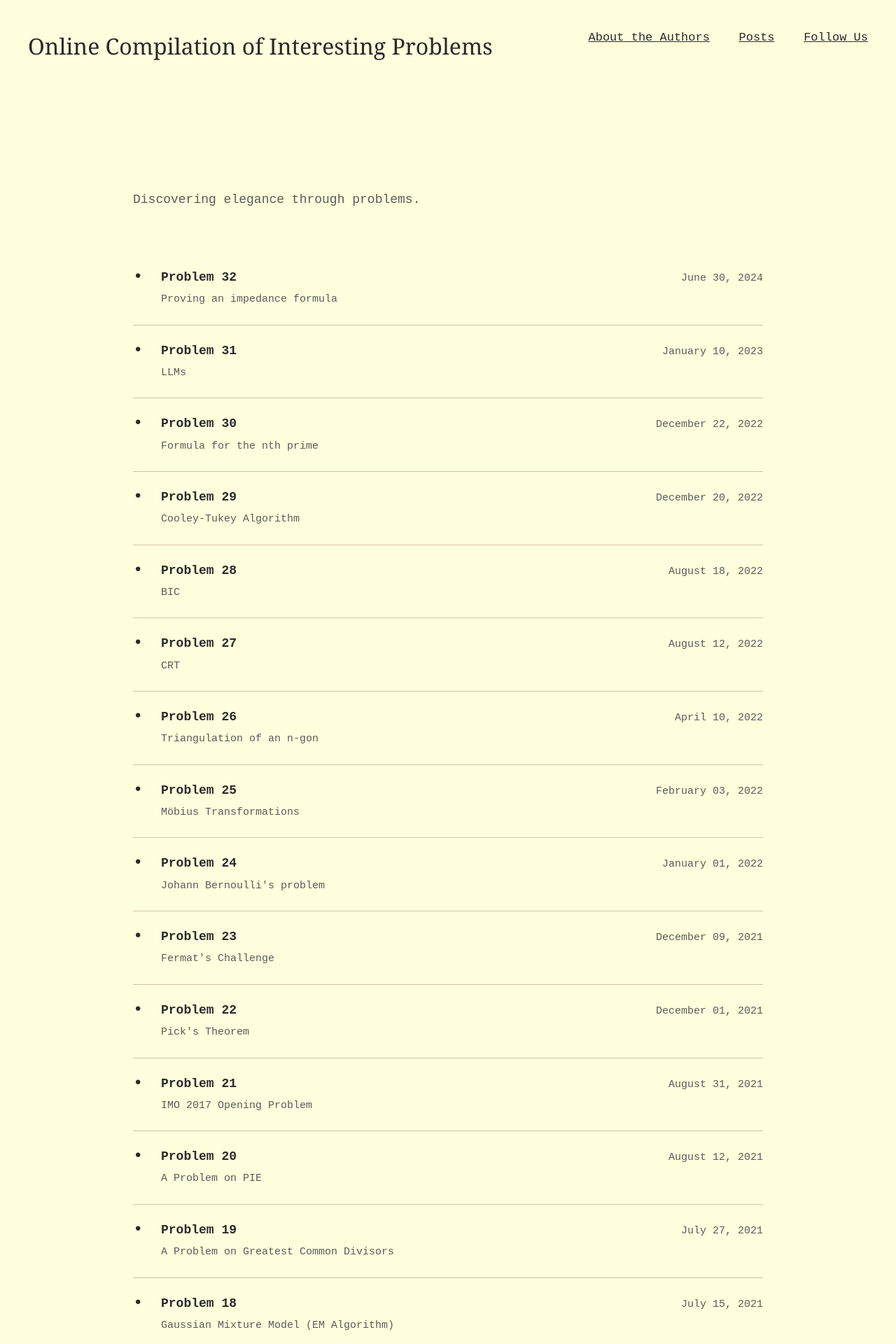
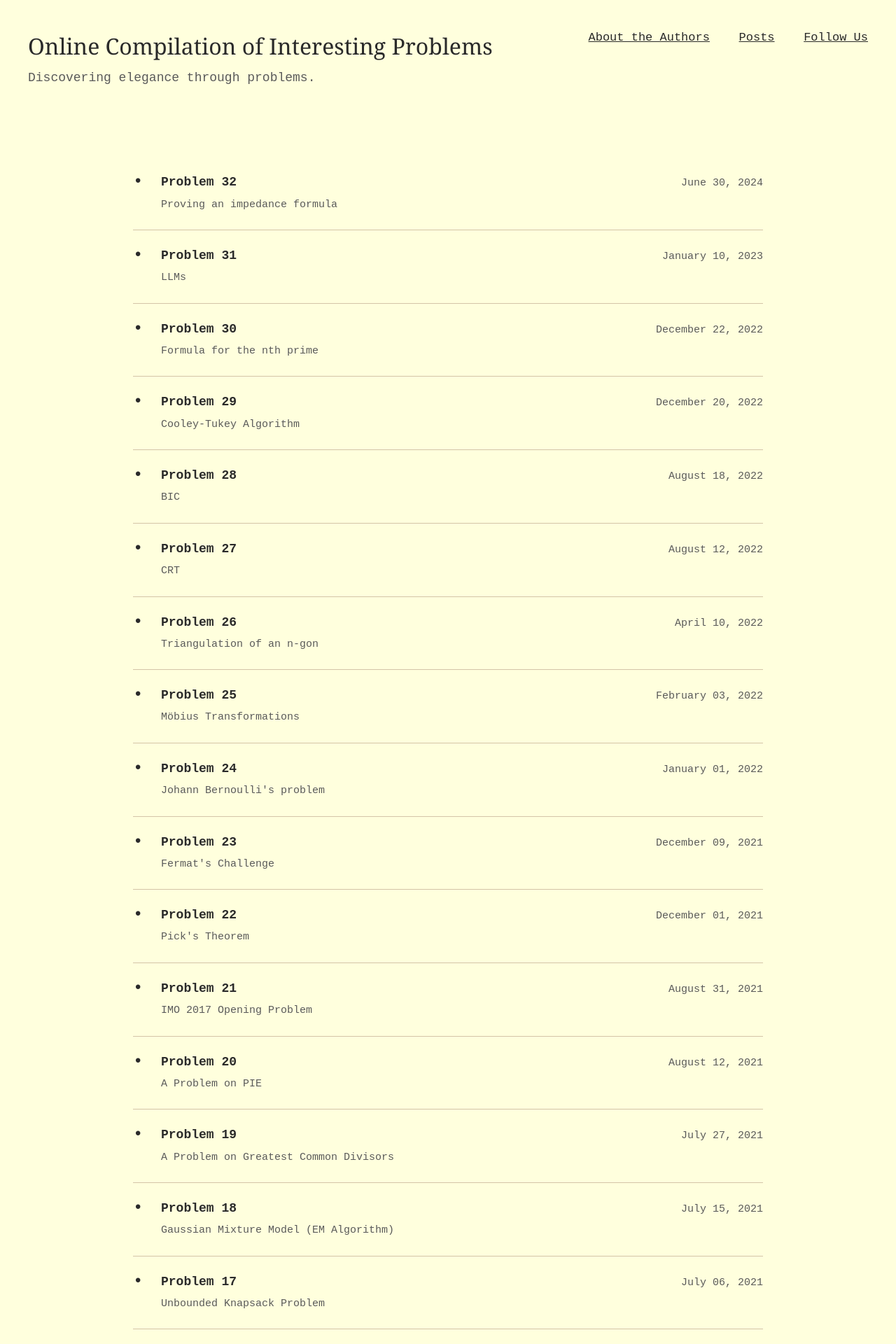
Before and after one commit to Oscuro-Phoenix/math-for-fun, a Jekyll site: the page built from index.html, in a window 1280 px wide. Shown: the top 1920 px of the page at 70% size. Built offline with Jekyll 4.4.1, drawn with Linux system fonts in a browser that asks for light colours.

Commit message:
simplify4

```diff
--- a/_includes/navbar.html
+++ b/_includes/navbar.html
@@ -1,8 +1,10 @@
 <div class="navbar">
-    <a class="site-title" href="{{ site.url }}{{ site.baseurl}}/">
-        <img style="width:32px; height:32px;" src="{{ site.url }}{{ site.baseurl}}/assets/home.gif">
-        {{ site.subtitle }}
-    </a>
+    <div class="navbar-left">
+        <a class="site-title" href="{{ site.url }}{{ site.baseurl}}/">
+            {{ site.subtitle }}
+        </a>
+        <div class="site-tagline">Discovering elegance through problems.</div>
+    </div>
     <ul class="pull-right">
         {% for x in site.navbar %}
         <li>
--- a/css/main.scss
+++ b/css/main.scss
@@ -71,6 +71,10 @@ code {
     margin-bottom: 60px;
     overflow: hidden; // clearfix for floats
 
+    .navbar-left {
+        float: left;
+    }
+
     ul {
         display: inline-block;
         margin: 0;
@@ -103,29 +107,24 @@ code {
         font-size: 32px;
         font-weight: 400;
         color: $text-primary;
-        display: inline-block;
-        vertical-align: middle;
+        display: block;
         letter-spacing: 0;
         font-family: Georgia, "Times New Roman", Times, serif;
+        margin-bottom: 8px;
         &:hover {
             color: $text-primary;
         }
     }
 
+    .site-tagline {
+        font-size: 18px;
+        color: $text-secondary;
+        font-family: "Courier New", Courier, monospace;
+        line-height: 1.4;
+    }
+
     img {
         display: none;
-    }
-}
-
-// Hero Section
-.hero {
-    padding: 80px 0 60px 0;
-
-    .subtitle {
-        font-size: 18px;
-        color: $text-secondary;
-        line-height: 1.6;
-        margin: 0;
     }
 }
 
@@ -302,14 +301,6 @@ code {
         max-width: $med-width;
         padding: 0 20px;
     }
-
-    .hero {
-        padding: 60px 0;
-
-        .subtitle {
-            font-size: 17px;
-        }
-    }
 }
 
 @media (max-width: 768px) {
@@ -321,10 +312,15 @@ code {
     .navbar {
         padding: 30px 0;
 
+        .navbar-left {
+            float: none;
+            margin-bottom: 20px;
+        }
+
         ul {
             margin-left: 0;
             float: none;
-            margin-top: 16px;
+            margin-top: 0;
         }
 
         li {
@@ -338,6 +334,10 @@ code {
 
         .site-title {
             font-size: 28px;
+        }
+
+        .site-tagline {
+            font-size: 16px;
         }
     }
 
@@ -361,22 +361,24 @@ code {
 }
 
 @media (max-width: 640px) {
-    .hero {
-        padding: 40px 0;
-
-        .subtitle {
-            font-size: 16px;
-        }
-    }
-
     .navbar {
         text-align: left;
         padding: 30px 0;
 
+        .navbar-left {
+            float: none;
+            margin-bottom: 20px;
+        }
+
         .site-title {
             display: block;
-            margin-bottom: 20px;
+            margin-bottom: 8px;
             font-size: 26px;
+        }
+
+        .site-tagline {
+            font-size: 15px;
+            margin-bottom: 16px;
         }
 
         ul {
@@ -391,7 +393,7 @@ code {
             margin: 0 16px 0 0;
 
             a {
-                font-size: 16px;
+                font-size: 15px;
             }
         }
 
--- a/index.html
+++ b/index.html
@@ -1,10 +1,6 @@
 ---
 layout: default
 ---
-
-<div class="hero">
-    <p class="subtitle">Discovering elegance through problems.</p>
-</div>
 
 <div class="posts-list">
     {% assign has_post = false %}
```
